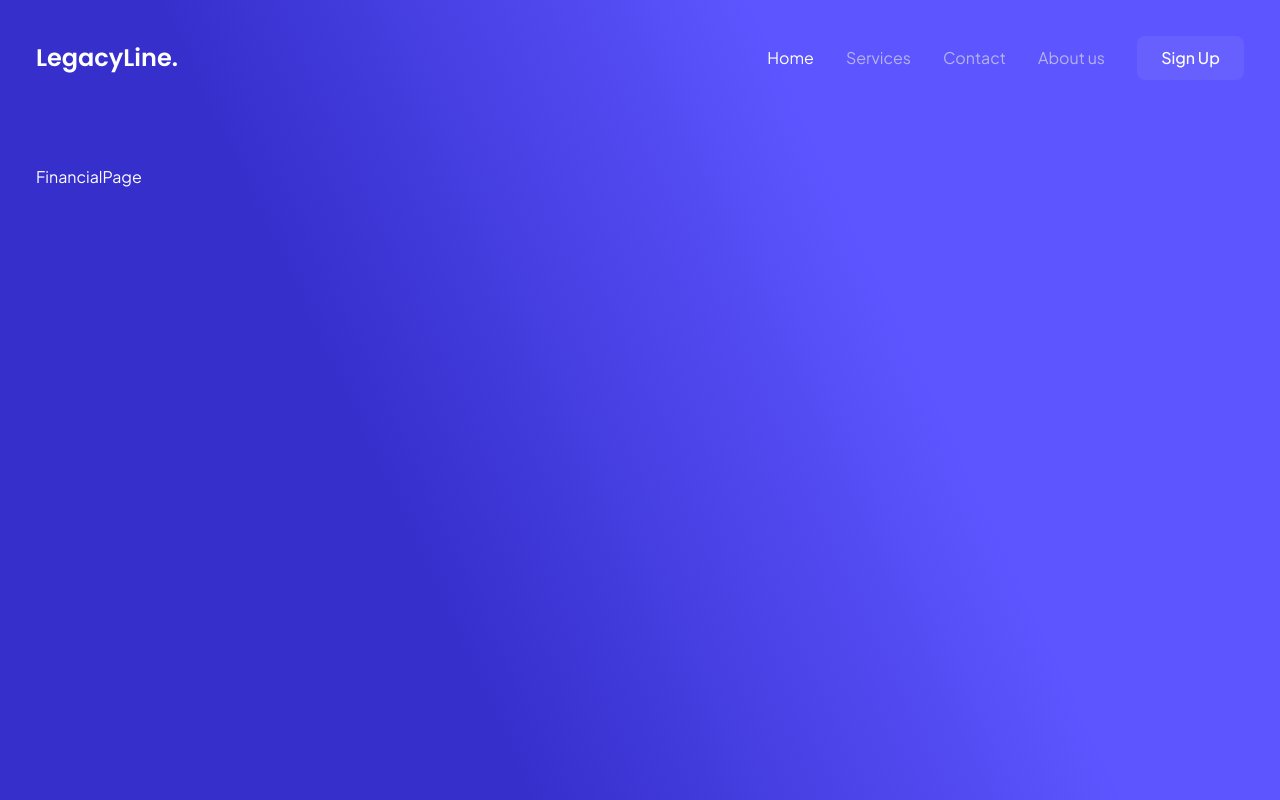
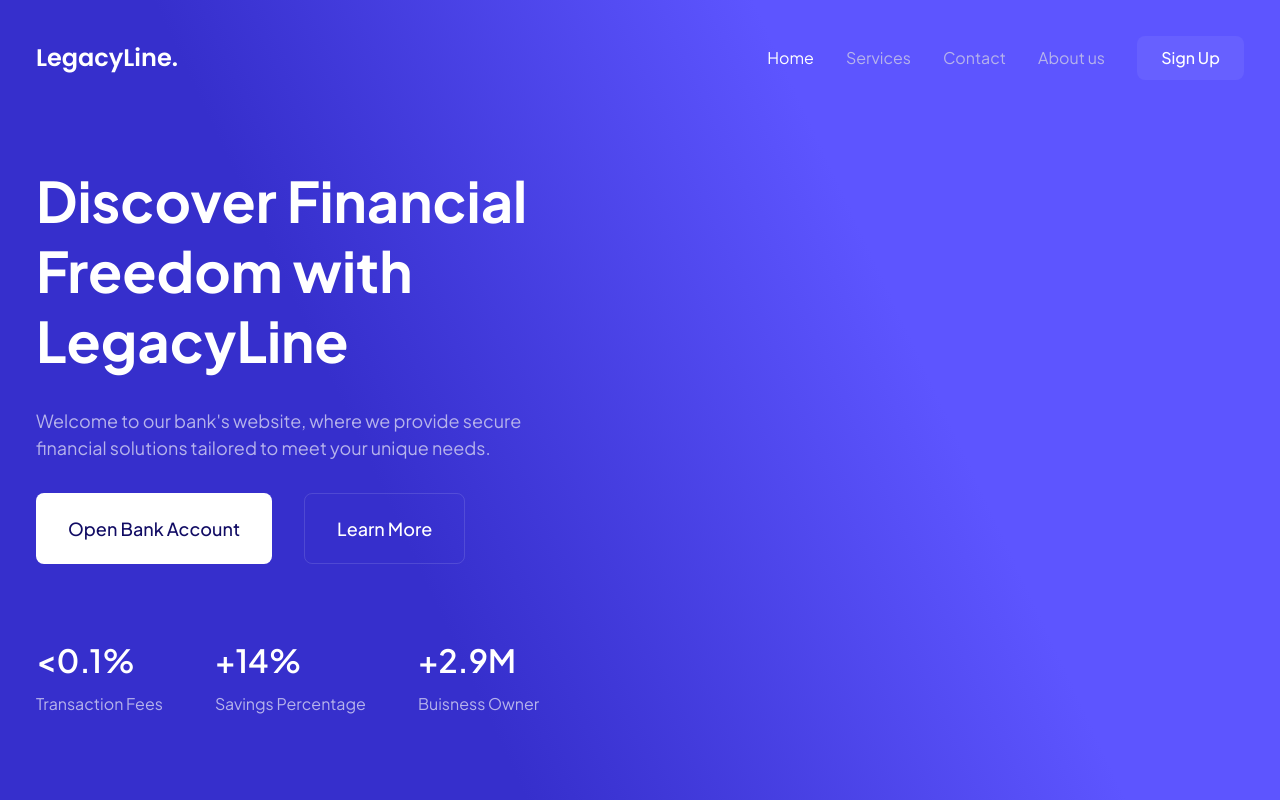
Before and after one commit to Narawit-S/tripetch-assignment, a Next.js app: page /financial in a window 1280 px wide. Built offline with nearby package versions, Linux system fonts and the light colour scheme.

Commit message:
feat: financial section 1

```diff
--- a/src/features/financial/pages/FinancialPage.tsx
+++ b/src/features/financial/pages/FinancialPage.tsx
@@ -1,7 +1,43 @@
-import React from 'react'
+import { Button, SimpleGrid, Stack, HStack, Text } from '@chakra-ui/react'
+
+import { buttonStyle, stateTitle, stateDesc } from '../styles'
 
 const FinancialPage = () => {
-  return <div>FinancialPage</div>
+  return (
+    <SimpleGrid columns={2} gap="100px">
+      <Stack spacing="32px">
+        <Text sx={{ fontSize: '56px', fontWeight: 'bold', lineHeight: '70px' }}>
+          Discover Financial Freedom with LegacyLine
+        </Text>
+        <Text sx={{ color: 'purple.200', fontSize: 'lg', maxW: '586px' }}>
+          Welcome to our bank's website, where we provide secure financial
+          solutions tailored to meet your unique needs.
+        </Text>
+        <HStack spacing="32px">
+          <Button colorScheme="white" sx={buttonStyle}>
+            Open Bank Account
+          </Button>
+          <Button variant="customOutline" sx={buttonStyle}>
+            Learn More
+          </Button>
+        </HStack>
+        <HStack spacing="52px" sx={{ mt: '40px !important' }}>
+          <Stack spacing={2}>
+            <Text sx={stateTitle}>{`<0.1%`}</Text>
+            <Text sx={stateDesc}>Transaction Fees</Text>
+          </Stack>
+          <Stack spacing={2}>
+            <Text sx={stateTitle}>+14%</Text>
+            <Text sx={stateDesc}>Savings Percentage</Text>
+          </Stack>
+          <Stack spacing={2}>
+            <Text sx={stateTitle}>+2.9M</Text>
+            <Text sx={stateDesc}>Buisness Owner</Text>
+          </Stack>
+        </HStack>
+      </Stack>
+    </SimpleGrid>
+  )
 }
 
 export default FinancialPage
--- /dev/null
+++ b/src/features/financial/styles/index.ts
@@ -0,0 +1,17 @@
+import { SystemStyleObject } from '@chakra-ui/react'
+
+export const buttonStyle: SystemStyleObject = {
+  fontSize: 'lg',
+  fontWeight: 'medium',
+  h: '71px',
+  px: '32px',
+}
+
+export const stateTitle: SystemStyleObject = {
+  fontSize: '5xl',
+  fontWeight: 'semibold',
+}
+
+export const stateDesc: SystemStyleObject = {
+  color: 'purple.200',
+}
--- a/src/styles/theme/colors.ts
+++ b/src/styles/theme/colors.ts
@@ -9,6 +9,7 @@ export const colors = {
     400: '#603EBE',
     500: '#5E3DB3',
     600: '#8F6BE8',
+    700: '#110C64',
     800: '#090C35',
   },
 }
--- /dev/null
+++ b/src/styles/theme/components/button.ts
@@ -0,0 +1,35 @@
+import { defineStyle, defineStyleConfig } from '@chakra-ui/react'
+
+const solid = defineStyle((props) => {
+  const { colorScheme } = props
+
+  switch (colorScheme) {
+    case 'white':
+      return {
+        bg: 'white',
+        color: 'purple.700',
+        _hover: {
+          bg: 'white',
+        },
+        _active: {
+          bg: 'white',
+        },
+      }
+    default:
+      return {}
+  }
+})
+
+const customOutline = defineStyle({
+  color: 'white',
+  bg: 'none',
+  border: '1px solid',
+  borderColor: '#FFFFFF20',
+})
+
+export const Button = defineStyleConfig({
+  baseStyle: {
+    borderRadius: '8px',
+  },
+  variants: { solid, customOutline },
+})
--- /dev/null
+++ b/src/styles/theme/components/index.ts
@@ -0,0 +1,5 @@
+import { Button } from './button'
+
+export const components = {
+  Button,
+}
--- a/src/styles/theme/index.ts
+++ b/src/styles/theme/index.ts
@@ -2,12 +2,14 @@ import { extendTheme } from '@chakra-ui/react'
 
 import { breakpoints } from './breakpoints'
 import { colors } from './colors'
+import { components } from './components'
 import { fontSizes } from './fonts'
 import { layerStyles } from './layerStyles'
 
 const theme = extendTheme({
   breakpoints,
   colors,
+  components,
   fontSizes,
   layerStyles,
 })
```
